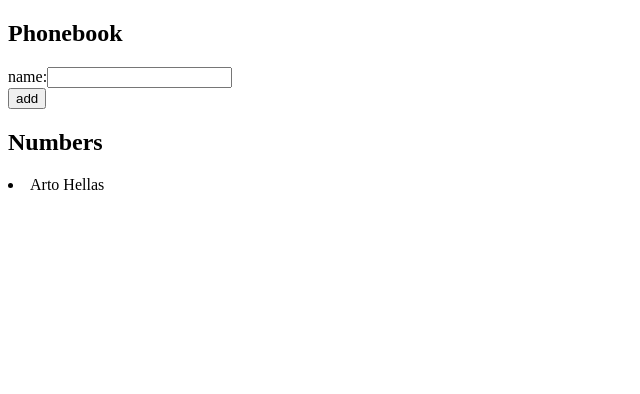
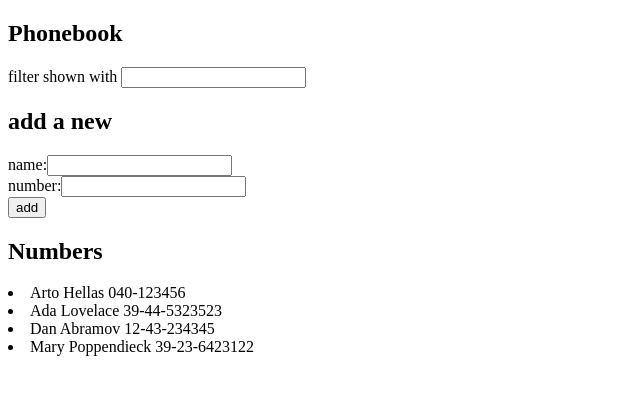
Before and after one commit to Derek42588/HelsinkiFullStack, a React (Create React App) app in the folder part2/phonebook/: page / in a window 1280 px wide. Shown: the top 394 px of the page, without its empty margins (0-640 px from the left). Built offline with nearby package versions, Linux system fonts and the light colour scheme; the HTML template or start-up script is replaced by a standard one.

Commit message:
part 2 up to exercise 2.9
Includes filtering by name !

```diff
--- a/part2/phonebook/src/App.js
+++ b/part2/phonebook/src/App.js
@@ -2,18 +2,31 @@ import React, { useState } from 'react'
 
 const App = () => {
   const [ persons, setPersons] = useState([
-    { name: 'Arto Hellas' }
+    { name: 'Arto Hellas', number: '040-123456' },
+    { name: 'Ada Lovelace', number: '39-44-5323523' },
+    { name: 'Dan Abramov', number: '12-43-234345' },
+    { name: 'Mary Poppendieck', number: '39-23-6423122' }
+
   ])
   const [ newName, setNewName ] = useState('')
+  const [ newNumber, setNewNumber ] = useState('')
+  const [ newFilter, setNewFilter ] = useState('')
 
   const handleNameChange = (event) => {
     setNewName(event.target.value)
   }
+  const handleNumberChange = (event) => {
+    setNewNumber(event.target.value)
+  }
+  const handleFilterChange = (event) => {
+    setNewFilter(event.target.value)
+  }
 
-  const addName = (event) => {
+  const addPerson = (event) => {
     event.preventDefault()
     const personObject = {
-      name: newName
+      name: newName,
+      number: newNumber
     }
 
     const names = persons.map(p => p.name)
@@ -22,24 +35,49 @@ const App = () => {
       alert(`${newName} is already in the phonebook`)
       setNewName('')
     }
+    else if (newName === '') {
+      alert('You must enter a name!')
+    }
+    else if (newNumber === '') {
+      alert('You must enter a number!')
+    }
     else {
     setPersons(persons.concat(personObject))
     setNewName('')
+    setNewNumber('')
     }
   }
 
-  const rows = () => persons.map( person =>
-    <li key = {person.name}>{person.name}</li>)
+  const personsToShow = (newFilter === '')
+  ? persons
+  : persons.filter(person => person.name.toLowerCase().includes(newFilter.toLowerCase()))
+
+  const rows = () => personsToShow.map( person =>
+    <li key = {person.name}>{person.name} {person.number}</li>)
 
   return (
     <div>
       <h2>Phonebook</h2>
-      <form onSubmit = {addName}>
+      <div>
+        filter shown with <input
+          value = {newFilter}
+          onChange = {handleFilterChange}
+          />
+      </div>
+      <form onSubmit = {addPerson}>
+        <h2>add a new</h2>
         <div>
           name:
           <input
           value = {newName}
           onChange = {handleNameChange}
+          />
+        </div>
+        <div>
+          number:
+          <input
+          value = {newNumber}
+          onChange = {handleNumberChange}
           />
         </div>
         <div>
```
